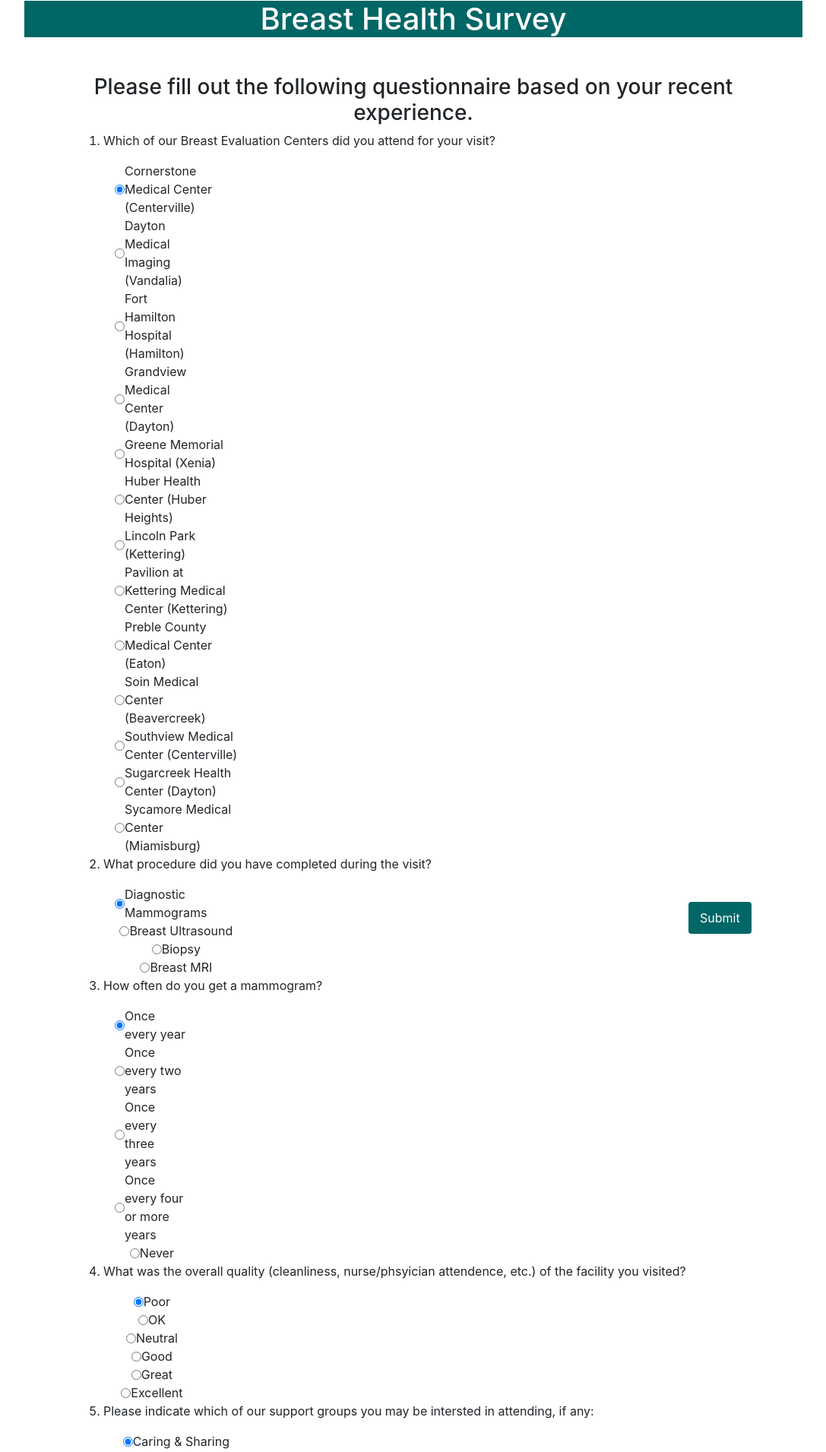
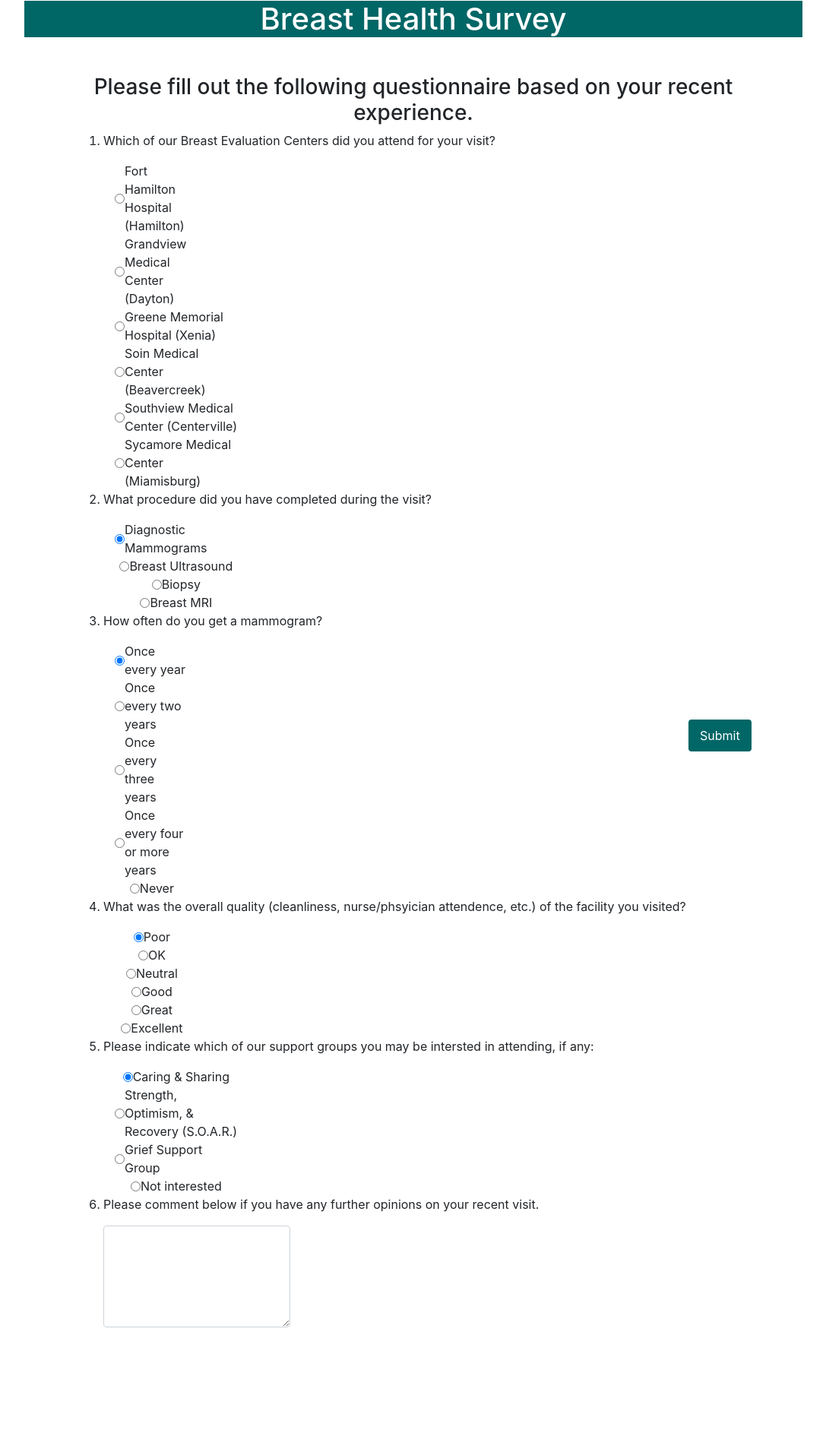
Before and after one commit to jgotty777/first_project, a Django app: page /breastHealth/ in a window 1280 px wide. Shown: the part 339-2250 px from the top of the page at 76% size, without its empty margins (96-1183 px from the left). After the commit the page ends 2086 px from the top, so only its background shows below. Run offline with Django 3.2, Linux system fonts and the light colour scheme; some libraries are stand-ins or nearby versions; grey boxes are pictures that could not be loaded.

```diff
--- a/templates/first_app/surveys/breast_health.html
+++ b/templates/first_app/surveys/breast_health.html
@@ -20,14 +20,6 @@
       {% csrf_token %}
       <ol>
         <li><p>Which of our Breast Evaluation Centers did you attend for your visit?</p>
-        <div class="col-md-3">
-        <label>
-        <input type="radio" name="breastCenter" value="Cornerstone" checked></input> Cornerstone Medical Center (Centerville) </label>
-        </div>
-        <div class="col-md-2">
-        <label>
-        <input type="radio" name="breastCenter" value="Dayton Medical"></input> Dayton Medical Imaging (Vandalia) </label>
-        </div>
         <div class="col-md-2">
         <label>
         <input type="radio" name="breastCenter" value="Fort Hamilton"></input> Fort Hamilton Hospital (Hamilton) </label>
@@ -42,31 +34,11 @@
         </div>
         <div class="col-md-3">
         <label>
-        <input type="radio" name="breastCenter" value="Huber Health"></input> Huber Health Center (Huber Heights) </label>
-        </div>
-        <div class="col-md-3">
-        <label>
-        <input type="radio" name="breastCenter" value="Lincoln Park"></input> Lincoln Park (Kettering) </label>
-        </div>
-        <div class="col-md-3">
-        <label>
-        <input type="radio" name="breastCenter" value="Pavilion Kettering"></input> Pavilion at Kettering Medical Center (Kettering) </label>
-        </div>
-        <div class="col-md-3">
-        <label>
-        <input type="radio" name="breastCenter" value="Preble County"></input> Preble County Medical Center (Eaton) </label>
-        </div>
-        <div class="col-md-3">
-        <label>
         <input type="radio" name="breastCenter" value="Soin Medical"></input> Soin Medical Center (Beavercreek) </label>
         </div>
         <div class="col-md-3">
         <label>
         <input type="radio" name="breastCenter" value="Southview Medical"></input> Southview Medical Center (Centerville) </label>
-        </div>
-        <div class="col-md-3">
-        <label>
-        <input type="radio" name="breastCenter" value="Sugarcreek"></input> Sugarcreek Health Center (Dayton) </label>
         </div>
         <div class="col-md-3">
         <label>
```
Also changed, not shown: first_project/settings.py (+16 -16 lines), templates/first_app/surveys/brain_spine_stroke.html (+0 -8 lines), templates/first_app/surveys/emergency.html (+0 -8 lines).
